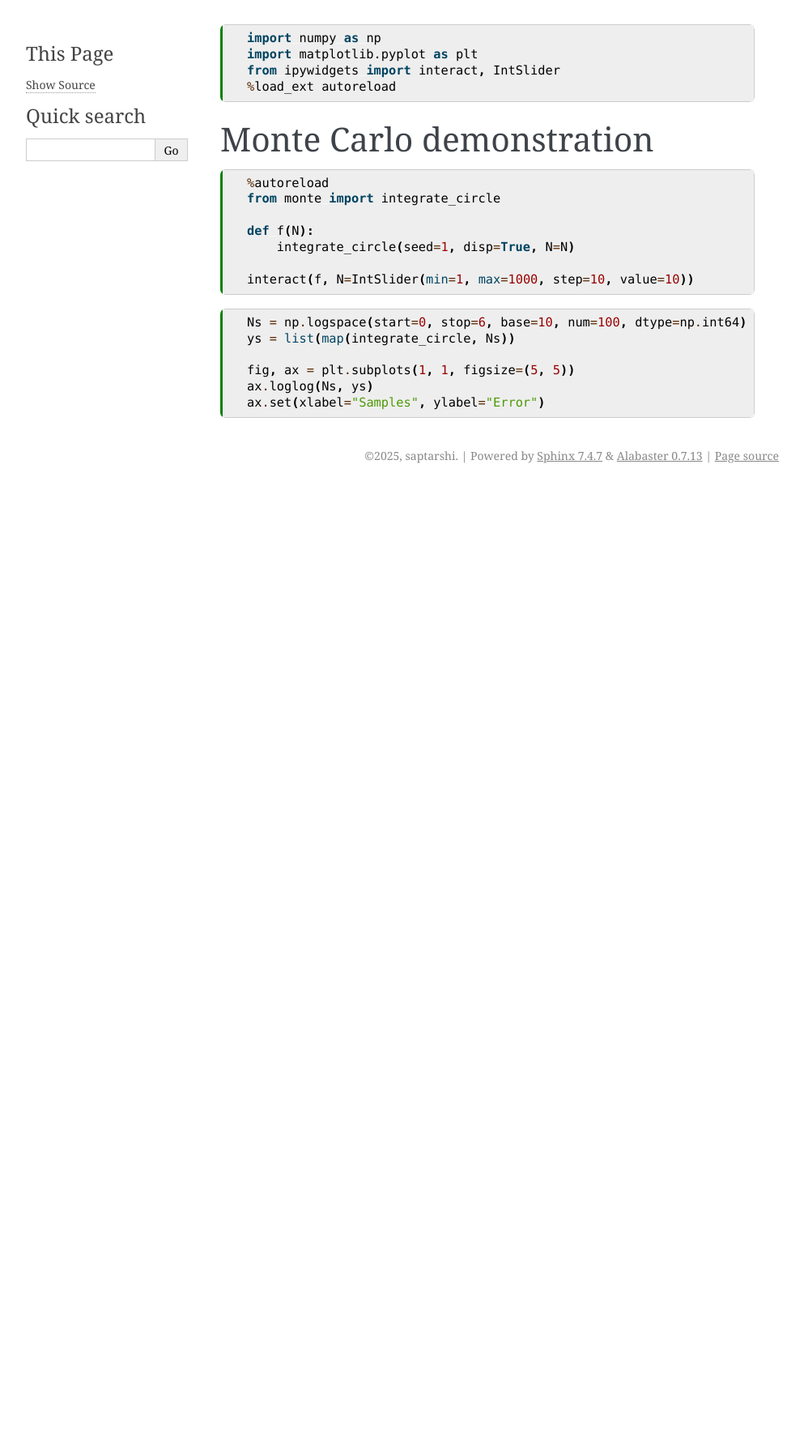
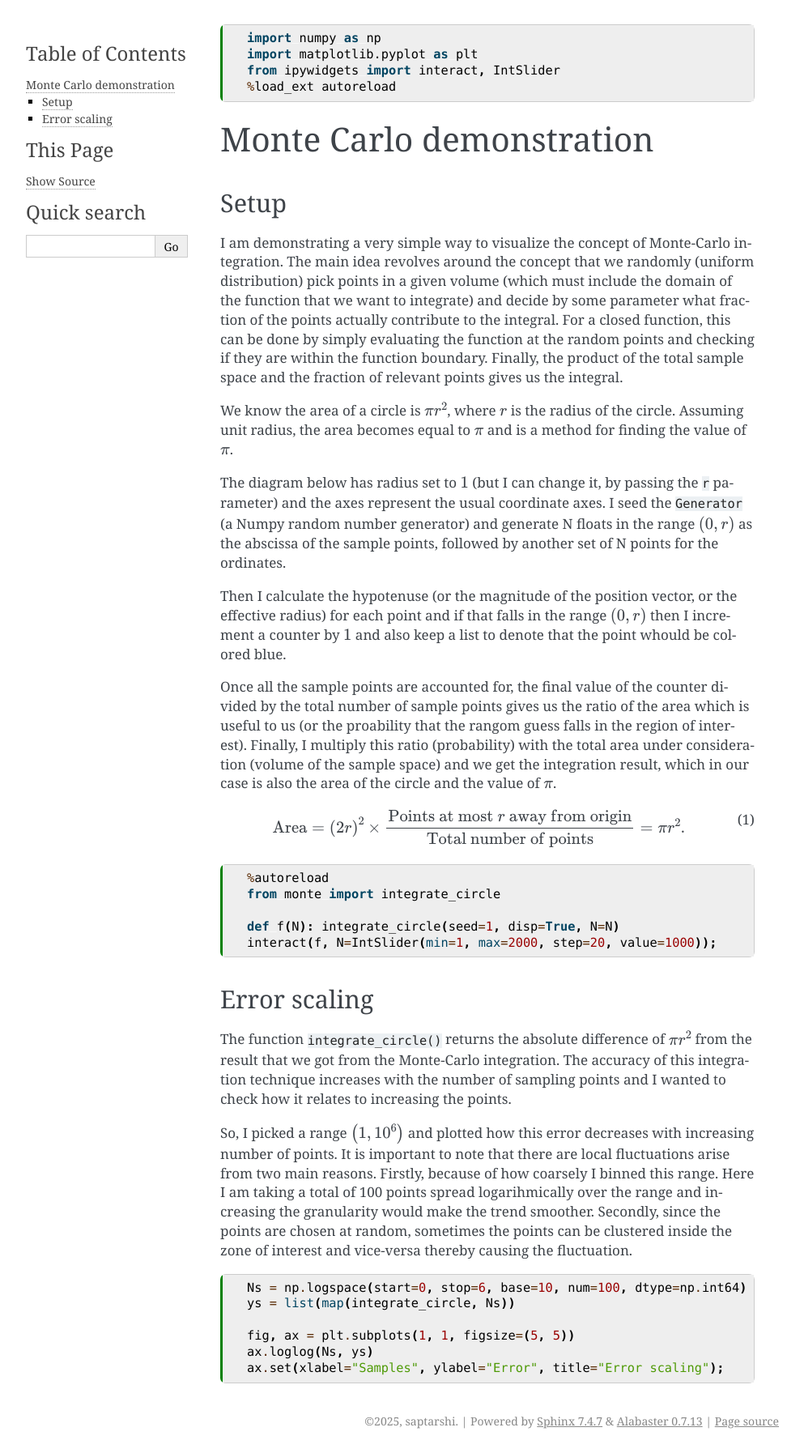
Before and after one commit to SaptarshiRS/pygpe, a Sphinx documentation site: the page built from docs/Notes/MonteCarlo.md, in a window 1280 px wide. Shown: the whole page at 81% size, without its empty margins (148-1141 px from the left). Built offline with Sphinx 7.4.7, drawn with Linux system fonts in a browser that asks for light colours; before the commit the page ends 900 px from its top, so only the background shows below that.

Commit message:
Add MC integration notes.

````diff
--- a/docs/Notes/MonteCarlo.md
+++ b/docs/Notes/MonteCarlo.md
@@ -21,15 +21,39 @@ from ipywidgets import interact, IntSlider
 
 # Monte Carlo demonstration
 
++++
+
+## Setup
+
+I am demonstrating a very simple way to visualize the concept of Monte-Carlo integration. The main idea revolves around the concept that we randomly (uniform distribution) pick points in a given volume (which must include the domain of the function that we want to integrate) and decide by some parameter what fraction of the points actually contribute to the integral. For a closed function, this can be done by simply evaluating the function at the random points and checking if they are within the function boundary.
+Finally, the product of the total sample space and the fraction of relevant points gives us the integral.
+
+We know the area of a circle is $\pi r^2$, where $r$ is the radius of the circle.
+Assuming unit radius, the area becomes equal to $\pi$ and is a method for finding the value of $\pi$.
+
+The diagram below has radius set to $1$ (but I can change it, by passing the `r` parameter) and the axes represent the usual coordinate axes. I seed the `Generator` (a Numpy random number generator) and generate N floats in the range $\left(0, r\right)$ as the abscissa of the sample points, followed by another set of N points for the ordinates.
+
+Then I calculate the hypotenuse (or the magnitude of the position vector, or the effective radius) for each point and if that falls in the range $\left(0, r\right)$ then I increment a counter by $1$ and also keep a list to denote that the point whould be colored blue.
+
+Once all the sample points are accounted for, the final value of the counter divided by the total number of sample points gives us the ratio of the area which is useful to us (or the proability that the rangom guess falls in the region of interest). Finally, I multiply this ratio (probability) with the total area under consideration (volume of the sample space) and we get the integration result, which in our case is also the area of the circle and the value of $\pi$.
+
+\begin{equation}
+    \text{Area} = \left(2 r\right)^2 \times \frac{\text{Points at most $r$ away from origin}}{\text{Total number of points}} = \pi r^2.
+\end{equation}
+
 ```{code-cell} ipython3
 %autoreload
 from monte import integrate_circle
 
-def f(N):
-    integrate_circle(seed=1, disp=True, N=N)
+def f(N): integrate_circle(seed=1, disp=True, N=N)
+interact(f, N=IntSlider(min=1, max=2000, step=20, value=1000));
+```
 
-interact(f, N=IntSlider(min=1, max=1000, step=10, value=10))
-```
+## Error scaling
+
+The function `integrate_circle()` returns the absolute difference of $\pi r^2$ from the result that we got from the Monte-Carlo integration. The accuracy of this integration technique increases with the number of sampling points and I wanted to check how it relates to increasing the points.
+
+So, I picked a range $\left(1, 10^6\right)$ and plotted how this error decreases with increasing number of points. It is important to note that there are local fluctuations arise from two main reasons. Firstly, because of how coarsely I binned this range. Here I am taking a total of 100 points spread logarihmically over the range and increasing the granularity would make the trend smoother. Secondly, since the points are chosen at random, sometimes the points can be clustered inside the zone of interest and vice-versa thereby causing the fluctuation.
 
 ```{code-cell} ipython3
 Ns = np.logspace(start=0, stop=6, base=10, num=100, dtype=np.int64)
@@ -37,7 +61,7 @@ ys = list(map(integrate_circle, Ns))
 
 fig, ax = plt.subplots(1, 1, figsize=(5, 5))
 ax.loglog(Ns, ys)
-ax.set(xlabel="Samples", ylabel="Error")
+ax.set(xlabel="Samples", ylabel="Error", title="Error scaling");
 ```
 
 ```{code-cell} ipython3
````
